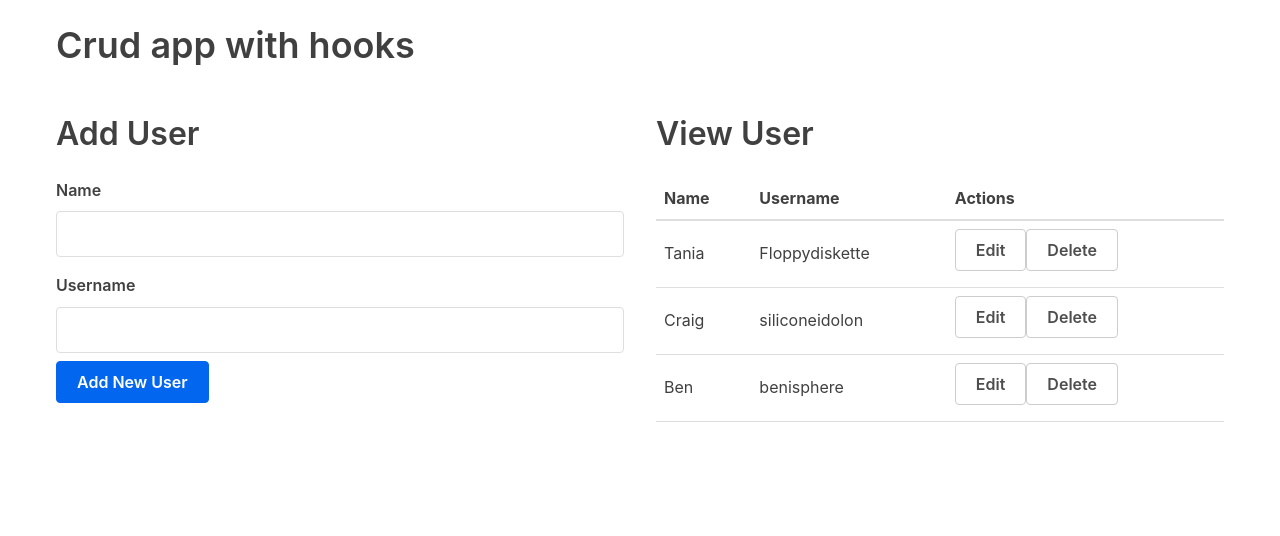
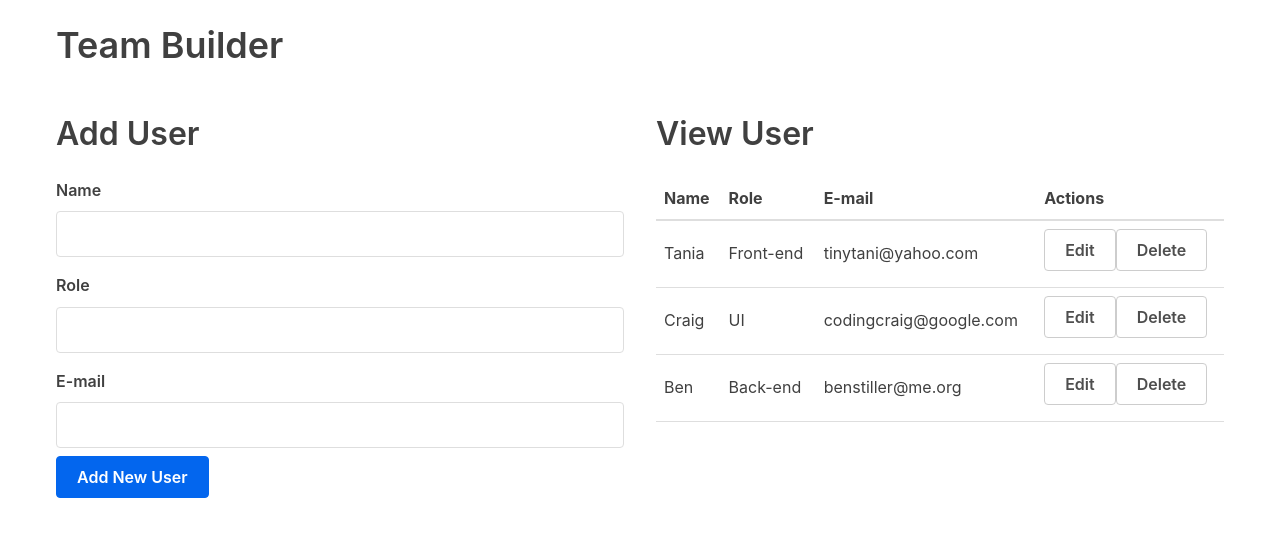
Before and after one commit to Evrgreen/Team-builder-stretch, a React (Create React App) app in the folder team-builder-stretch/: page / in a window 1280 px wide. Shown: the top 536 px of the page. Built offline with nearby package versions, Linux system fonts and the light colour scheme.

Commit message:
finished crud lifecycle

```diff
--- a/team-builder-stretch/src/App.js
+++ b/team-builder-stretch/src/App.js
@@ -5,9 +5,9 @@ import EditUserForm from "./forms/EditForm"
 
 const App = () =>{
   const userData = [
-    {id:1, name:"Tania", username:"Floppydiskette"},
-    {id:2, name:"Craig", username:"siliconeidolon"},
-    {id:3, name:"Ben", username:"benisphere"},
+    {id:1, name:"Tania", role:"Front-end", email:"tinytani@yahoo.com"},
+    {id:2, name:"Craig", role:"UI", email:"codingcraig@google.com"},
+    {id:3, name:"Ben", role:"Back-end", email:"benstiller@me.org"},
   ]
   const addUser = user => {
     user.id = users.length + 1
@@ -17,12 +17,12 @@ const App = () =>{
     setUsers(users.filter(user=> user.id != id))
   }
   const [editing,setEditing] = useState(false)
-  const initialFormState = {id:null,name:"",username:""}
+  const initialFormState = {id:null,name:"",role:"",email:""}
   const [currentUser,setCurrentUser] = useState(initialFormState);
   const editRow = user =>{
     console.log(editing,"Is Editing")
     setEditing(true);
-    setCurrentUser({id:user.id,name:user.name,username:user.username})
+    setCurrentUser({id:user.id,name:user.name,role:user.role,email:user.email})
   }
   const updateUser = (id,updatedUser) =>{
     setEditing(false)
@@ -32,7 +32,7 @@ const App = () =>{
   const [users,setUsers] = useState(userData)
   return(
     <div className="container">
-      <h1>Crud app with hooks</h1>
+      <h1>Team Builder</h1>
       <div className="flex-row">
         <div className="flex-large">
           {editing ? (
--- a/team-builder-stretch/src/forms/AddUserForm.js
+++ b/team-builder-stretch/src/forms/AddUserForm.js
@@ -4,7 +4,7 @@ const AddUserForm = props => {
     const initialFormState = {
         id:null,
         name:"",
-        username:""
+        role:""
     }
 
     const [user,setUser] = useState(initialFormState);
@@ -16,7 +16,7 @@ const AddUserForm = props => {
     }
     const handleSubmit = event =>{
         event.preventDefault();
-        if(!user.name||!user.username) return
+        if(!user.name||!user.role) return
         props.addUser(user);
         setUser(initialFormState)
     }
@@ -24,8 +24,10 @@ const AddUserForm = props => {
         <form onSubmit={handleSubmit}>
             <label htmlFor="name">Name</label>
             <input onChange={handleInputChange} type="text" name="name" id="name" value={user.name}/>
-            <label htmlFor="username">Username</label>
-            <input onChange={handleInputChange} type="text" name="username" id="username" value={user.username}/>
+            <label htmlFor="role">Role</label>
+            <input onChange={handleInputChange} type="text" name="role" id="role" value={user.role}/>
+            <label htmlFor="email">E-mail</label>
+            <input onChange={handleInputChange} type="email" name="email" id="email" value={user.email}/>
             <button>Add New User</button>
         </form>
     )
--- a/team-builder-stretch/src/forms/EditForm.js
+++ b/team-builder-stretch/src/forms/EditForm.js
@@ -1,4 +1,4 @@
-import React,{useState} from "react";
+import React,{useState,useEffect} from "react";
 
 const EditUserForm = props =>{
     const [user,setUser] = useState(props.currentUser)
@@ -11,12 +11,17 @@ const handleSubmit = event =>{
     event.preventDefault()
     props.updateUser(user.id,user)
 }
+useEffect(() =>{
+    setUser(props.currentUser)
+},[props])
     return(
         <form onSubmit={handleSubmit}>
             <label htmlFor="name">Name</label>
             <input onChange={handleInputChange} type="text" name="name" id="name" value={user.name}/>
-            <label htmlFor="username">Username</label>
-            <input onChange={handleInputChange} type="text" name="username" id="username" value={user.username}/>
+            <label htmlFor="role">Role</label>
+            <input onChange={handleInputChange} type="text" name="role" id="role" value={user.role}/>
+            <label htmlFor="email">E-mail</label>
+            <input onChange={handleInputChange} type="email" name="email" id="email" value={user.email}/>
             <button>Update User</button>
             <button onClick={()=> props.setEditing(false)} className="button muted-button">Cancel</button>
         </form>
--- a/team-builder-stretch/src/tables/UserTable.js
+++ b/team-builder-stretch/src/tables/UserTable.js
@@ -6,7 +6,8 @@ const UserTable = props =>(
             <thead>
                 <tr>
                     <th>Name</th>
-                    <th>Username</th>
+                    <th>Role</th>
+                    <th>E-mail</th>
                     <th>Actions</th>
                 </tr>
             </thead>
@@ -14,7 +15,8 @@ const UserTable = props =>(
                 {props.users.length >0 ?(props.users.map(user => (
                 <tr key={user.id}>
                     <td>{user.name}</td>
-                    <td>{user.username}</td>
+                    <td>{user.role}</td>
+                    <td>{user.email}</td>
                         <td>
                         <button onClick={()=>props.editRow(user)} className="button muted-button">Edit</button>
                         <button onClick={()=> props.deleteUser(user.id)} className="button muted-button">Delete</button>
@@ -23,7 +25,7 @@ const UserTable = props =>(
                 ))
                 ):(
                     <tr>
-                        <td colSpan={3}>No Users</td>
+                        <td colSpan={4}>No Users</td>
                     </tr>
                 )}
             </tbody>
```
